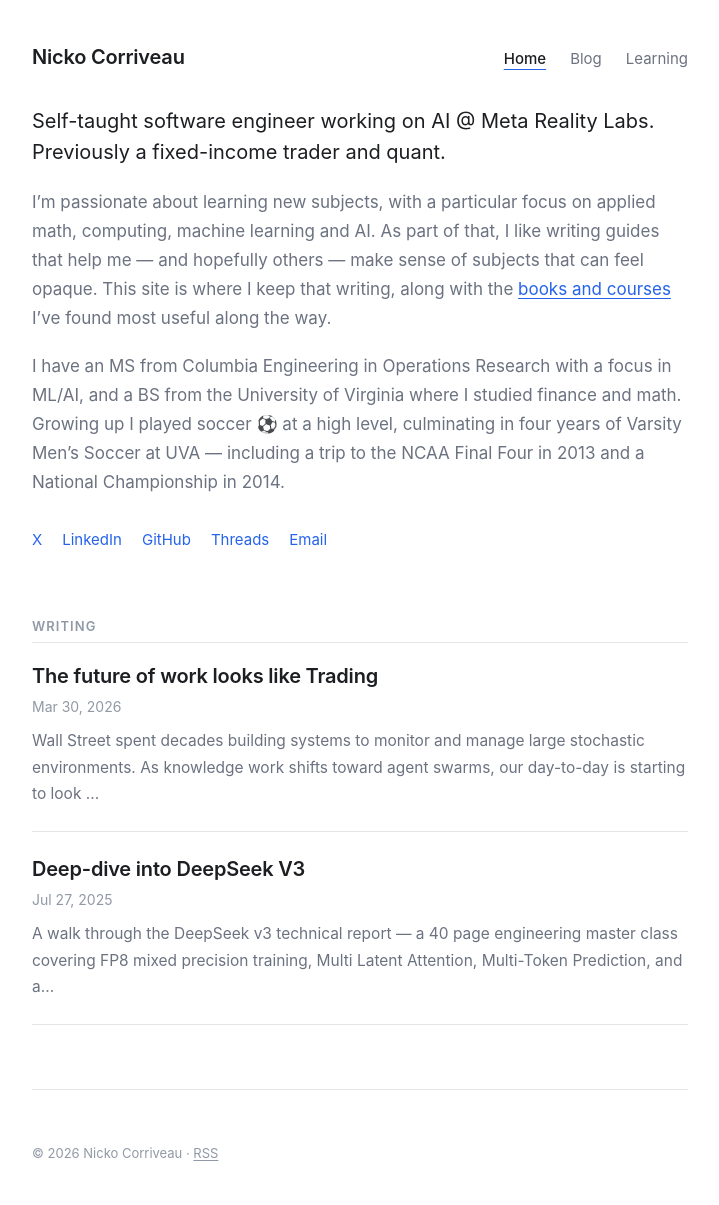
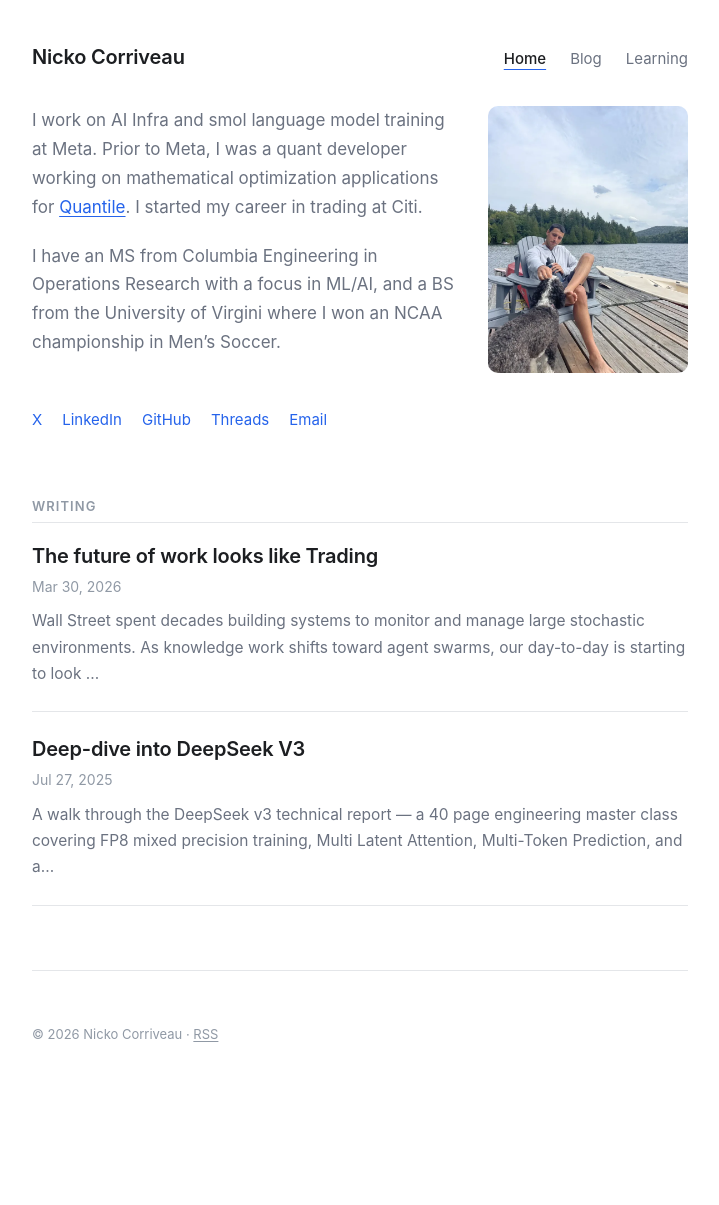
Before and after one commit to ncorriveau/ncorriveau.github.io, a Jekyll site: the page built from index.md, in a window 1280 px wide. Shown: the whole page, without its empty margins (280-999 px from the left). Built offline with Jekyll 4.4.1, drawn with Linux system fonts in a browser that asks for light colours; after the commit the page ends 1085 px from its top, so only the background shows below that.

Commit message:
Rewrite home page bio, add photo, level bio typography
- Rewrite the bio and link Quantile; replace the placeholder SEO description
- Add the lake photo beside the bio, stacking above the text on narrow screens.
  Sourced from the Bear Blog avatar pulled down before decommissioning, resized
  1200x1600 -> 720x960 and re-encoded (224KB -> 88KB)
- Drop the oversized lead-paragraph rule so all bio paragraphs read the same
- Use commas instead of em dashes for one aside in the trading post

Co-Authored-By: Claude Opus 5 <noreply@anthropic.com>

```diff
--- a/_layouts/home.html
+++ b/_layouts/home.html
@@ -7,8 +7,14 @@ layout: default
     assistive tech and SEO but hidden visually — the bio is the visual lead.
   {%- endcomment -%}
   <h1 class="visually-hidden">{{ site.author.name }}</h1>
-  <div class="intro__bio prose">
-    {{ content }}
+  <div class="intro__main">
+    <div class="intro__bio prose">
+      {{ content }}
+    </div>
+    <img class="intro__photo"
+         src="{{ '/assets/img/nicko.webp' | relative_url }}"
+         alt="{{ site.author.name }} sitting on a dock by a lake with a dog"
+         width="720" height="960" loading="lazy">
   </div>
   {%- include social.html -%}
 </section>
--- a/assets/css/style.css
+++ b/assets/css/style.css
@@ -368,14 +368,27 @@ pre code {
   padding-bottom: 1rem;
 }
 
-.intro__bio p:first-child {
-  font-size: var(--step-1);
-  color: var(--text);
-  line-height: 1.55;
+/* Every bio paragraph reads the same — no oversized lead paragraph. */
+.intro__bio p {
+  color: var(--text-muted);
 }
 
-.intro__bio p:not(:first-child) {
-  color: var(--text-muted);
+.intro__main {
+  display: flex;
+  align-items: flex-start;
+  gap: 2rem;
+}
+
+.intro__bio {
+  flex: 1 1 auto;
+  min-width: 0;
+}
+
+.intro__photo {
+  flex: 0 0 auto;
+  width: 200px;
+  height: auto;
+  border-radius: 10px;
 }
 
 .section-heading {
@@ -656,4 +669,14 @@ pre code {
     text-align: left;
     margin-left: 0;
   }
+
+  /* Stack the bio photo above the text rather than squeezing it alongside. */
+  .intro__main {
+    flex-direction: column-reverse;
+    gap: 1.5rem;
+  }
+
+  .intro__photo {
+    width: 160px;
+  }
 }
--- a/index.md
+++ b/index.md
@@ -1,11 +1,9 @@
 ---
 layout: home
 title: Home
-description: "Self-taught software engineer working on AI @ Meta Reality Labs. Previously a fixed-income trader and quant."
+description: "I work on AI Infra and smol language model training at Meta. Previously a quant developer working on mathematical optimization, and before that a trader at Citi."
 ---
 
-Self-taught software engineer working on AI @ Meta Reality Labs. Previously a fixed-income trader and quant.
+I work on AI Infra and smol language model training at Meta. Prior to Meta, I was a quant developer working on mathematical optimization applications for [Quantile](https://www.lseg.com/en/post-trade/solutions/quantile). I started my career in trading at Citi.
 
-I'm passionate about learning new subjects, with a particular focus on applied math, computing, machine learning and AI. As part of that, I like writing guides that help me — and hopefully others — make sense of subjects that can feel opaque. This site is where I keep that writing, along with the [books and courses](/learning/) I've found most useful along the way.
-
-I have an MS from Columbia Engineering in Operations Research with a focus in ML/AI, and a BS from the University of Virginia where I studied finance and math. Growing up I played soccer ⚽️ at a high level, culminating in four years of Varsity Men's Soccer at UVA — including a trip to the NCAA Final Four in 2013 and a National Championship in 2014.
+I have an MS from Columbia Engineering in Operations Research with a focus in ML/AI, and a BS from the University of Virgini where I won an NCAA championship in Men's Soccer.
```
Also changed, not shown: _posts/2026-03-30-the-future-of-work-looks-like-trading.md (+1 -1 lines), assets/img/nicko.webp (added), assets/img/profile.webp (deleted).
